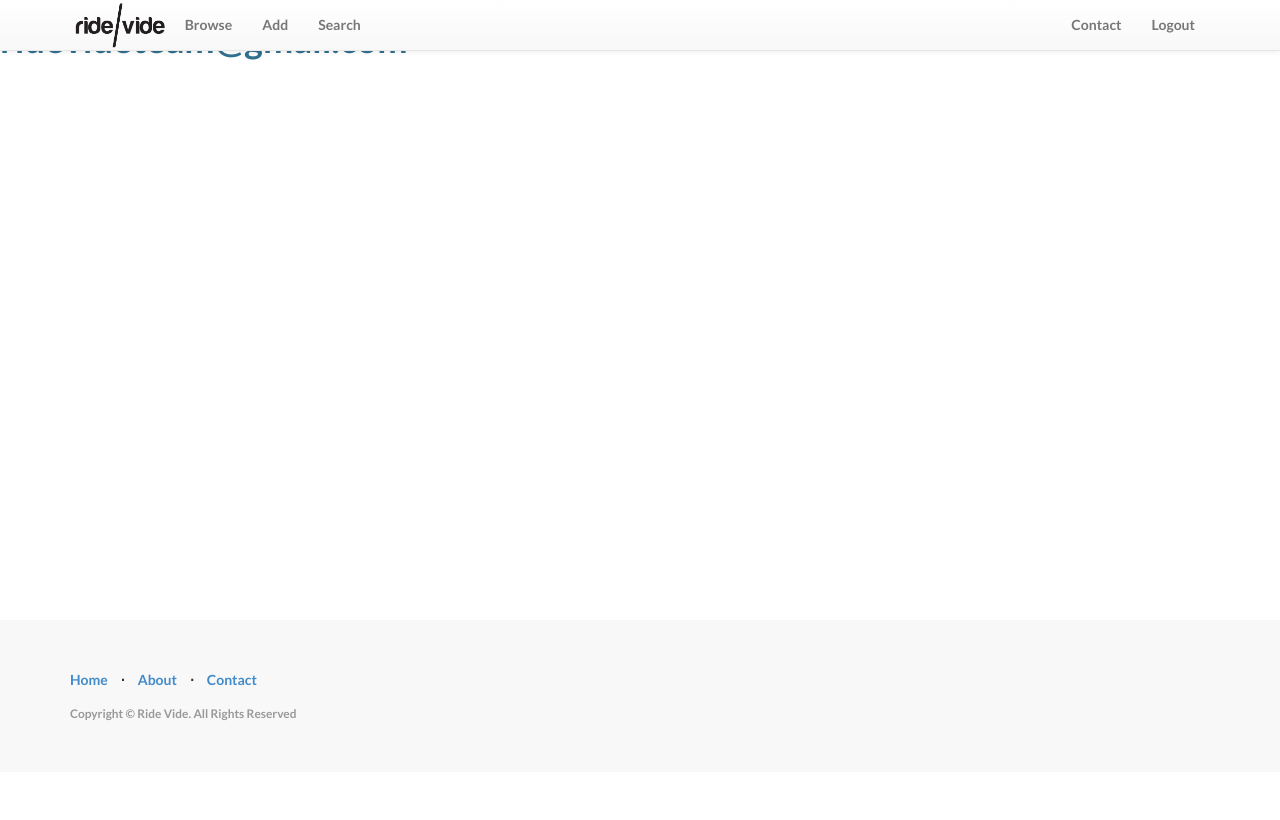
After one commit to danielmichaelni/ridevide-django, a Django app: template ridevide_app/templates/ridevide_app/contact.html in a window 1280 px wide. The commit adds this page. Run offline with Django 3.2, Linux system fonts and the light colour scheme; the template is opened without the code that fills it, so the values that code supplies are empty; parts of the project's set-up code (start-up, migrations or seed data) failed here and were passed over; some libraries are stand-ins or nearby versions.

Commit message:
add contact page

```diff
--- a/ridevide_app/templates/ridevide_app/base.html
+++ b/ridevide_app/templates/ridevide_app/base.html
@@ -55,21 +55,29 @@
             <!-- Collect the nav links, forms, and other content for toggling -->
             <div class="collapse navbar-collapse navbar-left navbar-ex1-collapse">
                 <ul class="nav navbar-nav">
-                    <li><a href="/browse">Browse</a>
+                    <li>
+                        <a href="/browse">Browse</a>
                     </li>
-                    <li><a href="/add">Add</a>
+                    <li>
+                        <a href="/add">Add</a>
                     </li>
-                    <li><a href="/search">Search</a>
+                    <li>
+                        <a href="/search">Search</a>
                     </li>
                 </ul>
             </div>
             <div class="collapse navbar-collapse navbar-right navbar-ex1-collapse">
                 <ul class="nav navbar-nav">
-                    <li><a href="#">About</a>
+                    <!--
+                    <li>
+                        <a href="#">About</a>
                     </li>
-                    <li><a href="#">Contact</a>
+                    -->
+                    <li>
+                        <a href="/contact">Contact</a>
                     </li>
-                    <li><a href="/accounts/logout">Logout</a>
+                    <li>
+                        <a href="/accounts/logout">Logout</a>
                     </li>
                 </ul>
             </div>
--- /dev/null
+++ b/ridevide_app/templates/ridevide_app/contact.html
@@ -0,0 +1,7 @@
+{% extends 'ridevide_app/base.html' %}
+
+{% block content %}
+
+<h1 class="text-info">ridevideteam@gmail.com</h1>
+
+{% endblock %}
```
